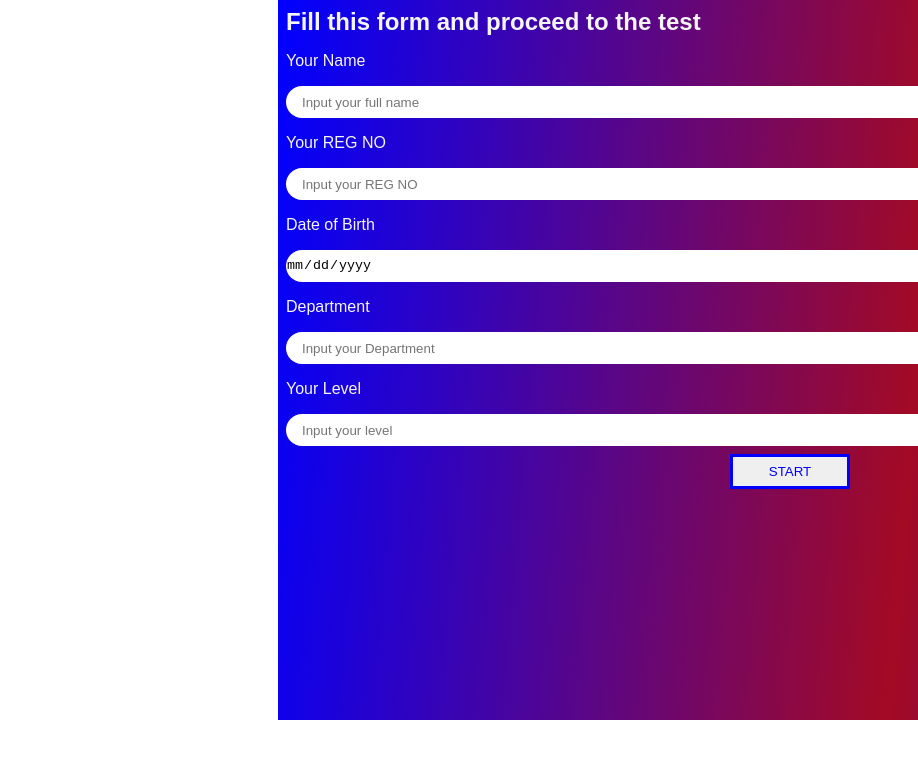
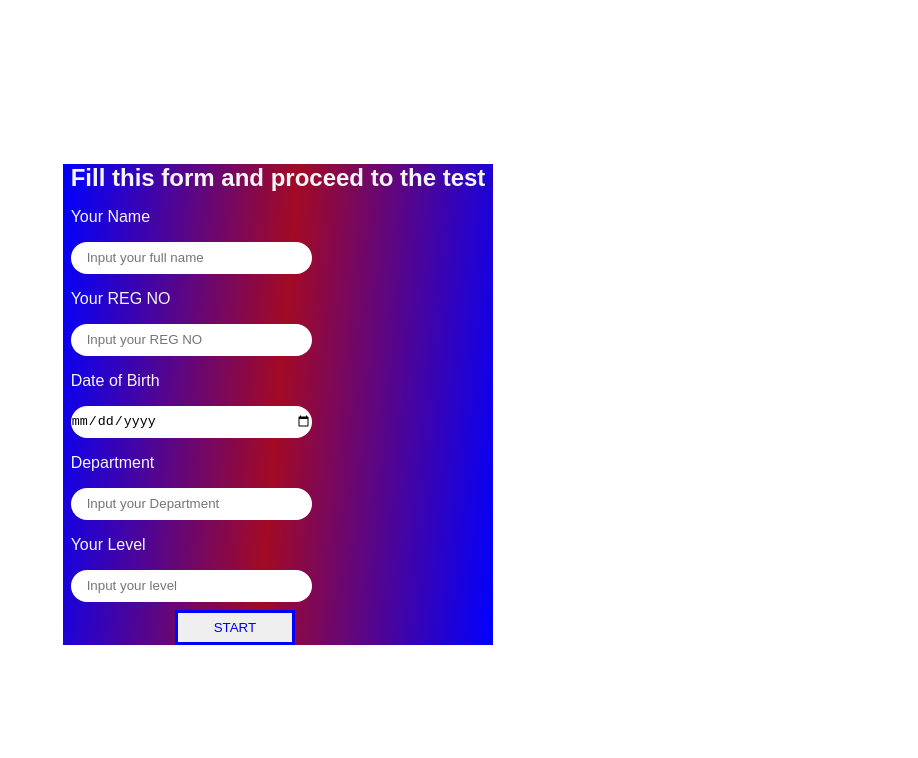
Before and after one commit to chukwu-Emmanuel-Eke/quiz, a plain HTML site: page index.html in a window 1280 px wide. Shown: the whole page, without its empty margins (362-1280 px from the left). Drawn offline with Linux system fonts and the light colour scheme.

Commit message:
Adjust form height in index.html
Reduced form height from 90% to 80% for better layout.

```diff
--- a/index.html
+++ b/index.html
@@ -22,9 +22,9 @@
         form{
             background:linear-gradient(95deg, blue,rgb(163, 10, 36),blue);
             width: 100%;
-            height: 90%;
-            position: fixed;
-            top:0;
+            height: 80%;
+
+
         }
         .details{
             display: flex;
```
